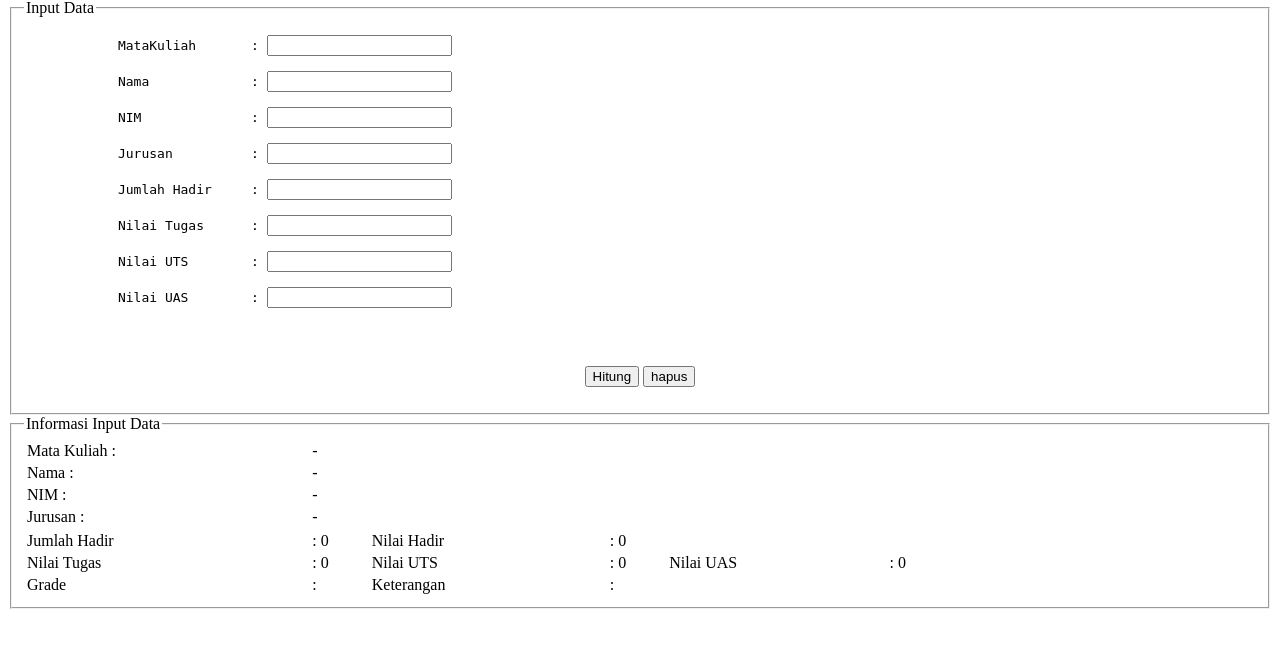
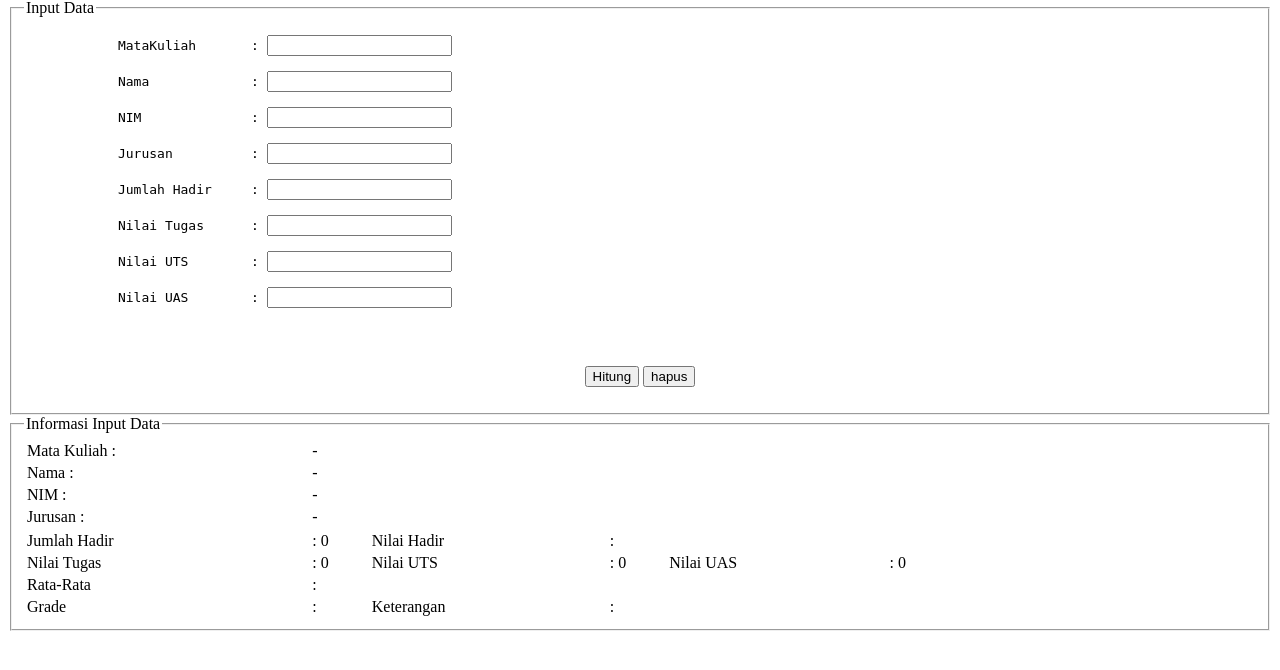
Before and after one commit to SidikYoga/Pemrograman-Web-2, a PHP site: page /menuIF.php in a window 1280 px wide. Shown: the part 50-720 px from the top of the page. Run offline with PHP 8.4, Linux system fonts and the light colour scheme; data that the repository does not hold is empty.

Commit message:
menuIF.php

```diff
--- a/Pertemuan 7/menuIF.php
+++ b/Pertemuan 7/menuIF.php
@@ -21,7 +21,7 @@
         $ntugas = $_POST['ntugas'];
         $nuts = $_POST['nuts'];
         $nuas = $_POST['nuas'];
-        $nk = (0.1*$nhadir/18);
+        $nk = (0.1*$nhadir*18);
 
         $hasil = ($nk) + (0.2*$ntugas) + (0.3*$nuts) + (0.4*$nuas)/3;
 
@@ -100,7 +100,7 @@
                     <td>Jumlah Hadir</td>
                     <td>: <?= $nhadir ?></td>
                     <td>Nilai Hadir</td>
-                    <td>: <?= $nhadir ?></td>
+                    <td>: <?= $nk ?></td>
                 </tr>
                 <tr>
                     <td>Nilai Tugas</td>
@@ -109,6 +109,10 @@
                     <td>: <?= $nuts ?></td>
                     <td>Nilai UAS</td>
                     <td>: <?= $nuas ?></td>
+                </tr>
+                <tr>
+                    <td>Rata-Rata</td>
+                    <td>: <?= $hasil?></td>
                 </tr>
                 <tr>
                     <td>Grade</td>
```
